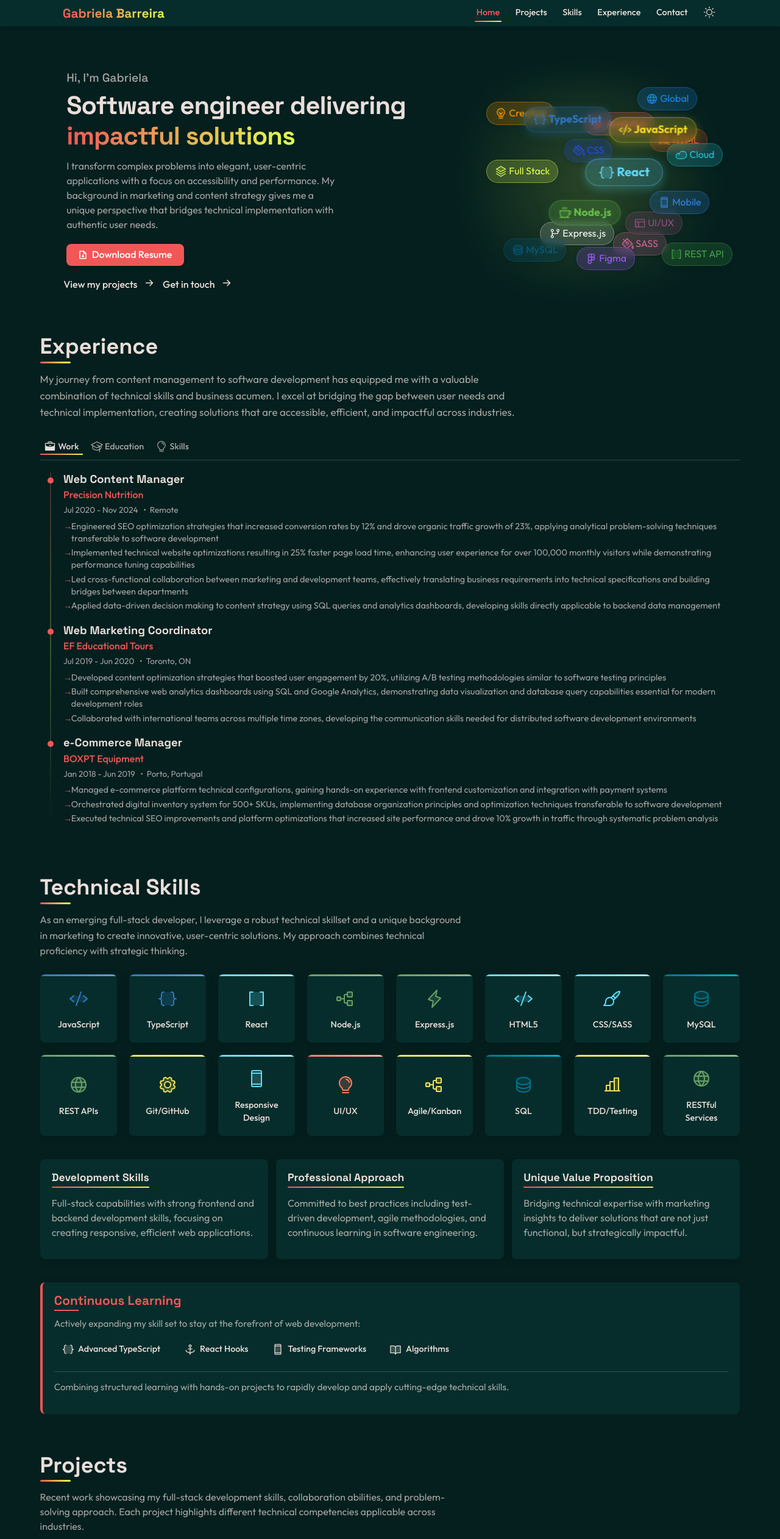
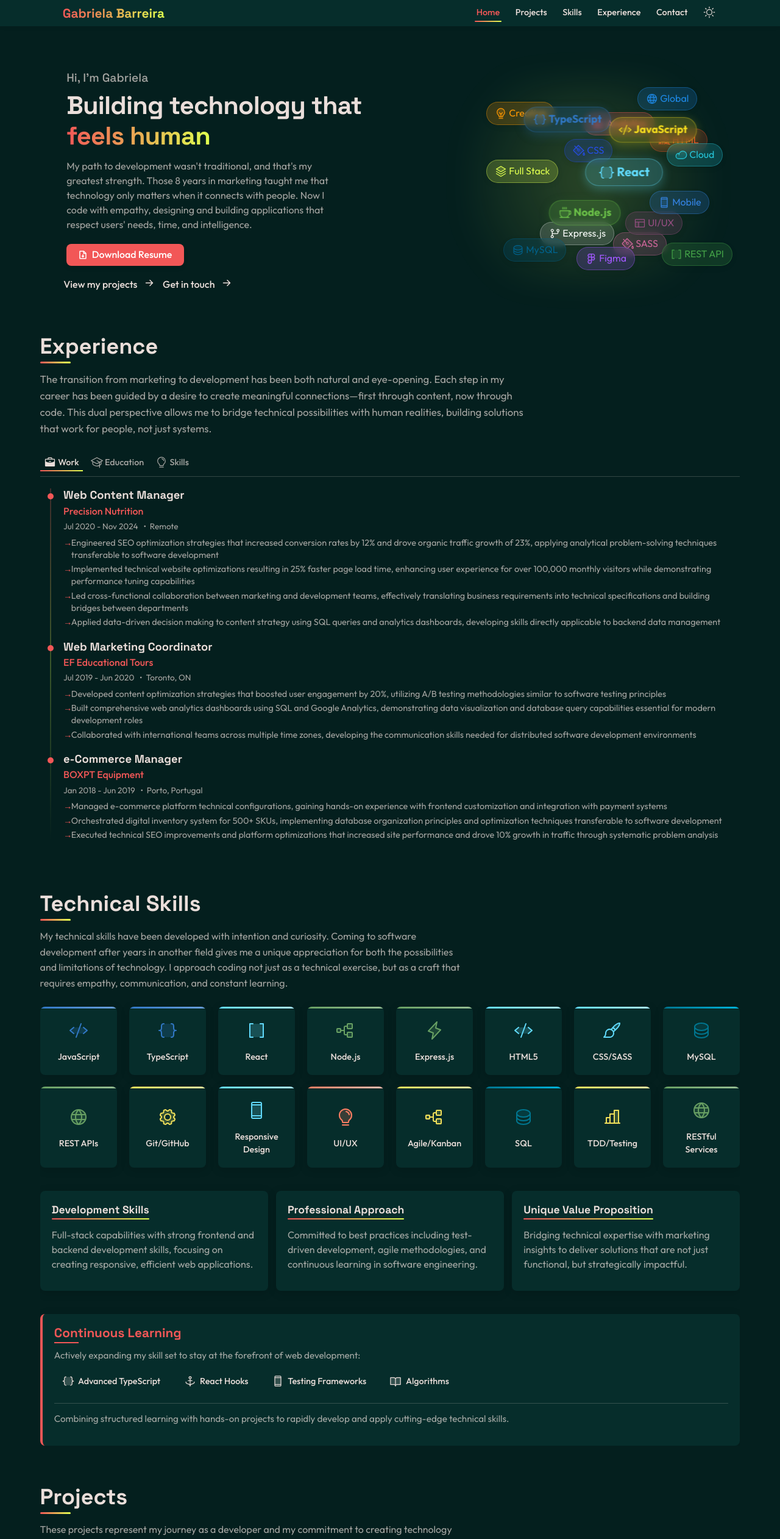
Before and after one commit to nameisbri/portfolio, a React (Vite) app: page / in a window 1280 px wide. Shown: the top 2524 px of the page at 61% size. Built offline with nearby package versions, Linux system fonts and the light colour scheme.

Commit message:
copy updates

```diff
--- a/index.html
+++ b/index.html
@@ -45,13 +45,13 @@
       content="Full Stack Developer with expertise in React, TypeScript, Node.js and a unique background in marketing."
     />
     <meta property="og:type" content="website" />
-    <meta property="og:url" content="https://gabrielabarreira.com" />
+    <meta property="og:url" content="https://gcsb.me" />
     <meta property="og:image" content="/og-image.jpg" />
 
     <!-- Accessibility and technical SEO -->
     <meta name="theme-color" content="#EADEDA" />
     <meta name="robots" content="index, follow" />
-    <link rel="canonical" href="https://gabrielabarreira.com" />
+    <link rel="canonical" href="https://gcsb.me" />
   </head>
   <body>
     <div id="root"></div>
--- a/src/components/sections/Experience.tsx
+++ b/src/components/sections/Experience.tsx
@@ -102,11 +102,12 @@ const Experience = () => {
       <h2 className="section__heading">Experience</h2>
 
       <p className="experience__intro">
-        My journey from content management to software development has equipped
-        me with a valuable combination of technical skills and business acumen.
-        I excel at bridging the gap between user needs and technical
-        implementation, creating solutions that are accessible, efficient, and
-        impactful across industries.
+        The transition from marketing to development has been both natural and
+        eye-opening. Each step in my career has been guided by a desire to
+        create meaningful connections—first through content, now through code.
+        This dual perspective allows me to bridge technical possibilities with
+        human realities, building solutions that work for people, not just
+        systems.
       </p>
 
       <div className="experience__tabs">
--- a/src/components/sections/Footer.tsx
+++ b/src/components/sections/Footer.tsx
@@ -21,9 +21,13 @@ const Footer = () => {
           </div>
           <h2 className="footer__contact-title">Let's Work Together</h2>
           <p className="footer__contact-text">
-            I'm currently open to full-stack developer roles, both remote and
-            hybrid. With my unique blend of technical skills and marketing
-            experience, I bring a user-centered approach to every project.
+            I'm looking to join a team where genuine collaboration and
+            purpose-driven development are valued. My background in marketing
+            combined with my software engineering skills allows me to approach
+            problems holistically—considering both technical implementation and
+            human impact. I'm excited about opportunities (remote or hybrid)
+            where I can contribute to meaningful projects that make a difference
+            in people's lives.
           </p>
 
           <ul className="footer__contact-info">
--- a/src/components/sections/Hero.tsx
+++ b/src/components/sections/Hero.tsx
@@ -166,16 +166,16 @@ const Hero = () => {
           <div className="hero__content">
             <span className="hero__intro">Hi, I'm Gabriela</span>
             <h1 className="hero__title">
-              Software engineer delivering{" "}
-              <span className="text-gradient">impactful solutions</span>
+              Building technology that{" "}
+              <span className="text-gradient">feels human</span>
             </h1>
 
             <p className="hero__subtitle">
-              I transform complex problems into elegant, user-centric
-              applications with a focus on accessibility and performance. My
-              background in marketing and content strategy gives me a unique
-              perspective that bridges technical implementation with authentic
-              user needs.
+              My path to development wasn't traditional, and that's my greatest
+              strength. Those 8 years in marketing taught me that technology
+              only matters when it connects with people. Now I code with
+              empathy, designing and building applications that respect users'
+              needs, time, and intelligence.
             </p>
 
             <div className="hero__buttons">
--- a/src/components/sections/Projects.tsx
+++ b/src/components/sections/Projects.tsx
@@ -100,9 +100,10 @@ const Projects = () => {
     <section className="projects" id="projects">
       <h2 className="section__heading">Projects</h2>
       <p className="projects__subtitle">
-        Recent work showcasing my full-stack development skills, collaboration
-        abilities, and problem-solving approach. Each project highlights
-        different technical competencies applicable across industries.
+        These projects represent my journey as a developer and my commitment to
+        creating technology with purpose. Each one taught me something valuable
+        about collaboration, problem-solving, and the art of writing code that
+        matters.
       </p>
 
       <motion.div
--- a/src/components/sections/Tech.tsx
+++ b/src/components/sections/Tech.tsx
@@ -141,10 +141,11 @@ const Tech = () => {
 
       <div className="tech__intro">
         <p>
-          As an emerging full-stack developer, I leverage a robust technical
-          skillset and a unique background in marketing to create innovative,
-          user-centric solutions. My approach combines technical proficiency
-          with strategic thinking.
+          My technical skills have been developed with intention and curiosity.
+          Coming to software development after years in another field gives me a
+          unique appreciation for both the possibilities and limitations of
+          technology. I approach coding not just as a technical exercise, but as
+          a craft that requires empathy, communication, and constant learning.
         </p>
       </div>
 
```
Also changed, not shown: 1 other file (tests, documents, lock files or other folders).
